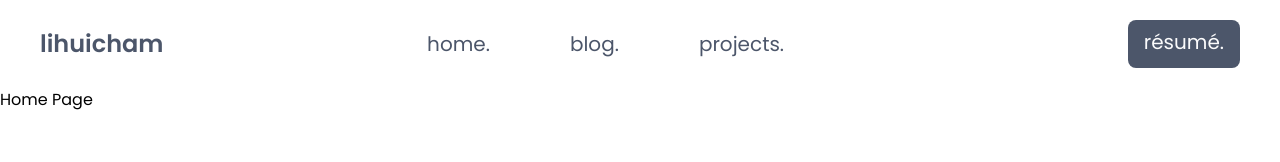
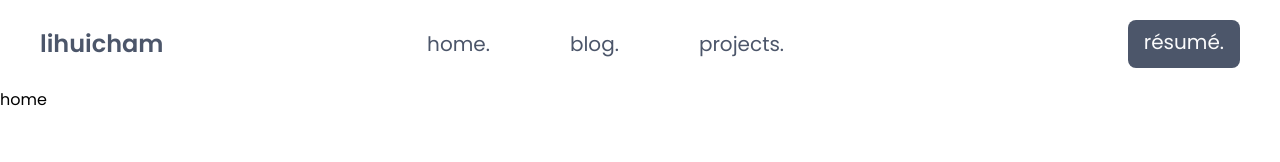
Before and after one commit to lihuicham/lihuicham.com-v2, a Next.js app: page / in a window 1280 px wide. Shown: the top 162 px of the page. Built offline with nearby package versions, Linux system fonts and the light colour scheme.

Commit message:
add pages and layout

```diff
--- a/src/app/layout.tsx
+++ b/src/app/components/layout.tsx
@@ -1,9 +1,9 @@
-import './globals.css'
+import '../globals.css'
 import { Poppins } from 'next/font/google'
 // Fix font-awesome icon too big issue
 import '@fortawesome/fontawesome-svg-core/styles.css';
 import { config } from '@fortawesome/fontawesome-svg-core';
-import { NavigationBar } from './components/NavigationBar';
+import { NavigationBar } from './NavigationBar';
 
 config.autoAddCss = false;
 const poppins = Poppins({
@@ -11,22 +11,15 @@ const poppins = Poppins({
   weight: ['100', '200', '300', '400', '500', '600', '700', '800', '900']
 })
 
-export const metadata = {
-  title: 'Create Next App',
-  description: 'Generated by create next app',
-}
-
 export default function RootLayout({
   children,
 }: {
   children: React.ReactNode
 }) {
   return (
-    <html lang="en">
-      <body className={poppins.className}>
-        <NavigationBar />
-        {children}
-      </body>
-    </html>
+    <div className={poppins.className}>
+      <NavigationBar />
+      <main>{children}</main>
+    </div>
   )
 }
--- a/src/app/page.tsx
+++ /dev/null
@@ -1,11 +0,0 @@
-import Home from "@/pages/home"
-
-export default function App() {
-  return (
-    <main>
-      <div className="container mx-auto">
-        <Home />
-      </div>
-    </main>
-  )
-}
--- /dev/null
+++ b/src/pages/_app.tsx
@@ -0,0 +1,10 @@
+import type { AppProps } from 'next/app';
+import RootLayout from '@/app/components/layout';
+
+export default function MyApp({ Component, pageProps }: AppProps) {
+  return (
+    <RootLayout>
+      <Component {...pageProps} />
+    </RootLayout>
+  );
+}
--- a/src/pages/home.tsx
+++ b/src/pages/index.tsx
@@ -1,7 +1,7 @@
 export default function Home() {
   return (
     <div>
-      <h5>Home Page</h5>
+      home
     </div>
   )
 }
```
Also changed, not shown: src/pages/projects/index.tsx (renamed from src/pages/projects.tsx).
